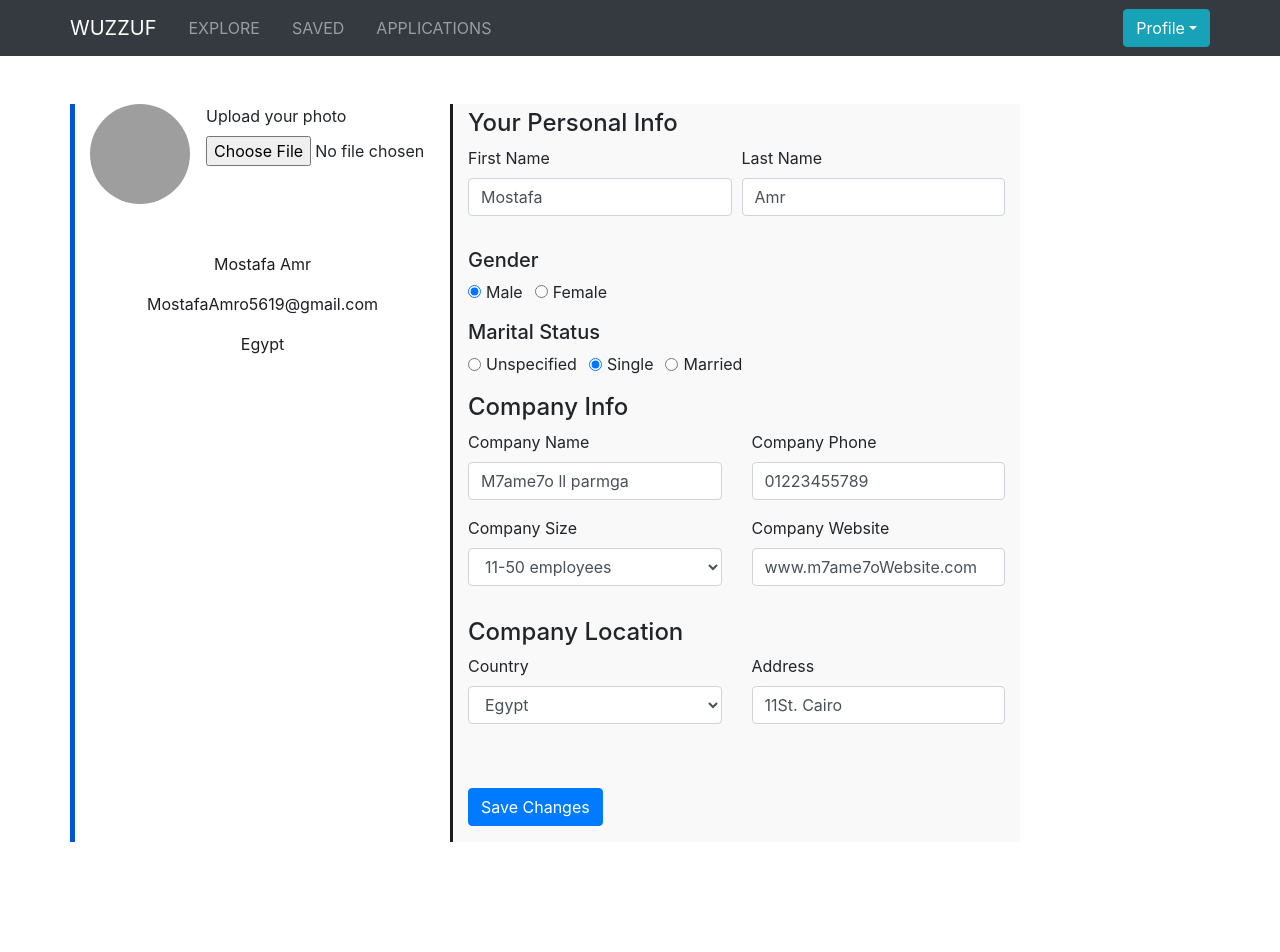
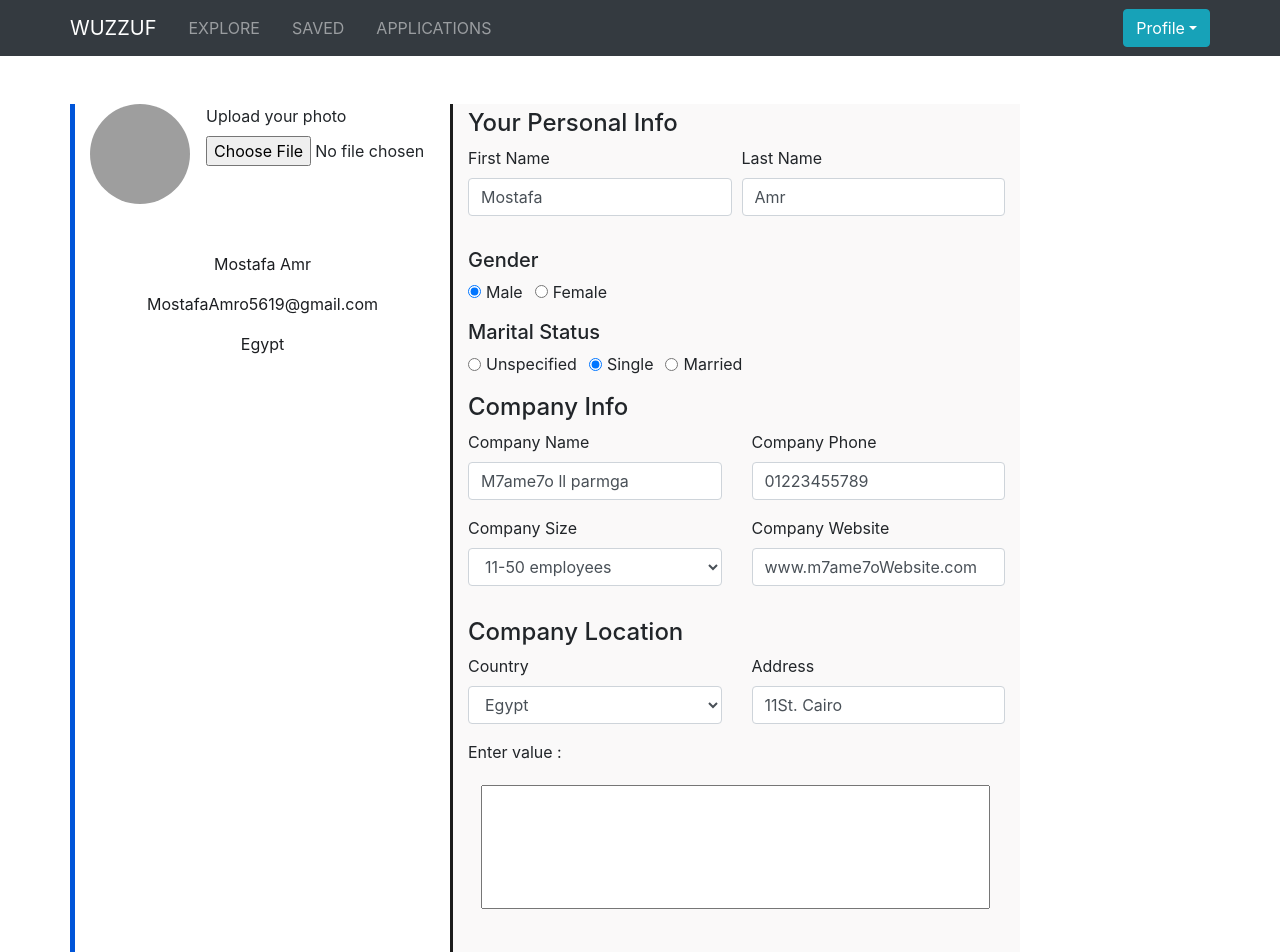
Before and after one commit to ramishenouda/WuzzufClone, a React (Create React App) app in the folder wuzzuf-clone-spa/: page /editInfo in a window 1280 px wide. Shown: the top 952 px of the page. Before the commit the page ends 842 px from the top, so only its background shows below. Built offline with nearby package versions, Linux system fonts and the light colour scheme; grey boxes are pictures that could not be loaded.

Commit message:
creating about form Proifle

```diff
--- a/wuzzuf-clone-spa/src/components/explore/explore-container.js
+++ b/wuzzuf-clone-spa/src/components/explore/explore-container.js
@@ -7,7 +7,7 @@ import ExploreView from './explore-view';
 
 class Explore extends Component {
     state = {
-        employer: false,
+        employer: true,
         data: [
             {
                 header: "Graphic Designer - Internship",
--- a/wuzzuf-clone-spa/src/components/explore/explore-view.js
+++ b/wuzzuf-clone-spa/src/components/explore/explore-view.js
@@ -7,7 +7,7 @@ import './explore-style.css';
 function Explore(props) {
     return (
         <div className="post">
-            {props.state.employer ? <Button variant="success" onClick={props.postWindow}> Post <MdAddBox className="pl-1 iconPlus" /> </Button> : ''}
+            {props.state.employer ? <Button variant="success"> Post <MdAddBox className="pl-1 iconPlus" /> </Button> : ''}
         </div>
     );
 }
--- a/wuzzuf-clone-spa/src/components/profile/profile-container.js
+++ b/wuzzuf-clone-spa/src/components/profile/profile-container.js
@@ -16,6 +16,7 @@ class Profile extends Component {
         companyPhone:'01223455789',
         companyName:'M7ame7o ll parmga',
         companyWebsite:'www.m7ame7oWebsite.com',
+        about: '',
         employer: true
     }
 
--- a/wuzzuf-clone-spa/src/components/profile/profile-style.css
+++ b/wuzzuf-clone-spa/src/components/profile/profile-style.css
@@ -11,7 +11,12 @@
     border-left: 3px solid #1c1c1c;
     background-color: rgba(250, 249, 249, 0.965);
 }
-
+.about textarea{
+    margin: 13px;
+    height: 124px;
+    width: 509px;
+    resize: none;
+}
 @media (max-width:600px){
     .profile .left { margin-left: 5px;}
     .profile .right{
--- a/wuzzuf-clone-spa/src/components/profile/profile-view.js
+++ b/wuzzuf-clone-spa/src/components/profile/profile-view.js
@@ -208,6 +208,16 @@ function Profile(props) {
                                 </Col>
                             </Row>
                         </div>
+                        <div className="about">
+                            <label>Enter value : </label>
+                            <textarea
+                                col="50"
+                                row="50"
+                                name="about"
+                                value={props.about}
+                                onChange={props.handleChange}
+                            />
+                        </div>
                         <Button variant="primary" className="mt-5 mb-3 center" >Save Changes</Button>
                     </Col>
                 </Row>
```
